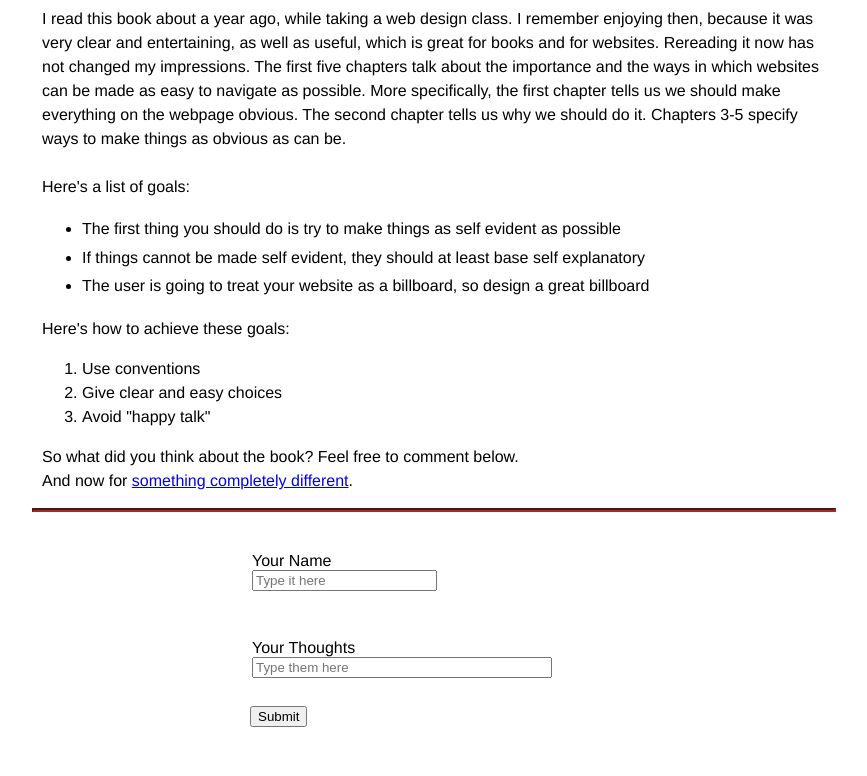
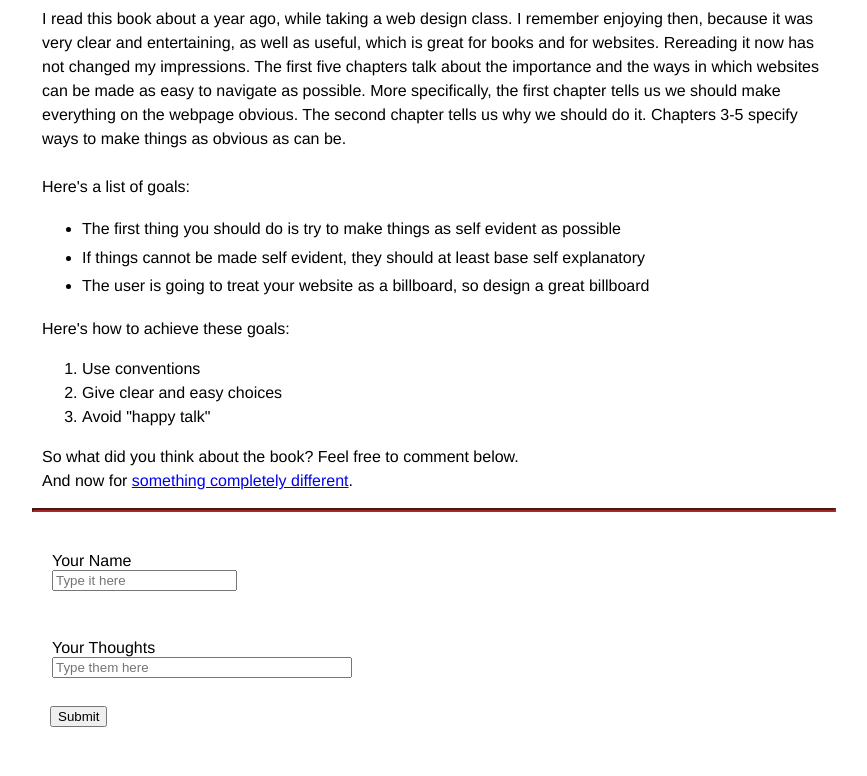
Before and after one commit to mpaulweeks/cfc2018, a plain HTML site: page students/dorit/blog/index.html in a window 1280 px wide. Shown: the part 492-1268 px from the top of the page, without its empty margins (176-1043 px from the left). Drawn offline with Linux system fonts and the light colour scheme; no server answers.

Commit message:
Update style.css

```diff
--- a/students/dorit/blog/style.css
+++ b/students/dorit/blog/style.css
@@ -47,9 +47,6 @@ body {
     margin-bottom: 10px;
   }
 
-  .comments {
-  margin-left: 200px;
-  }
   .label {
     margin-top: 10px;
     font-family:helvetica;
```
